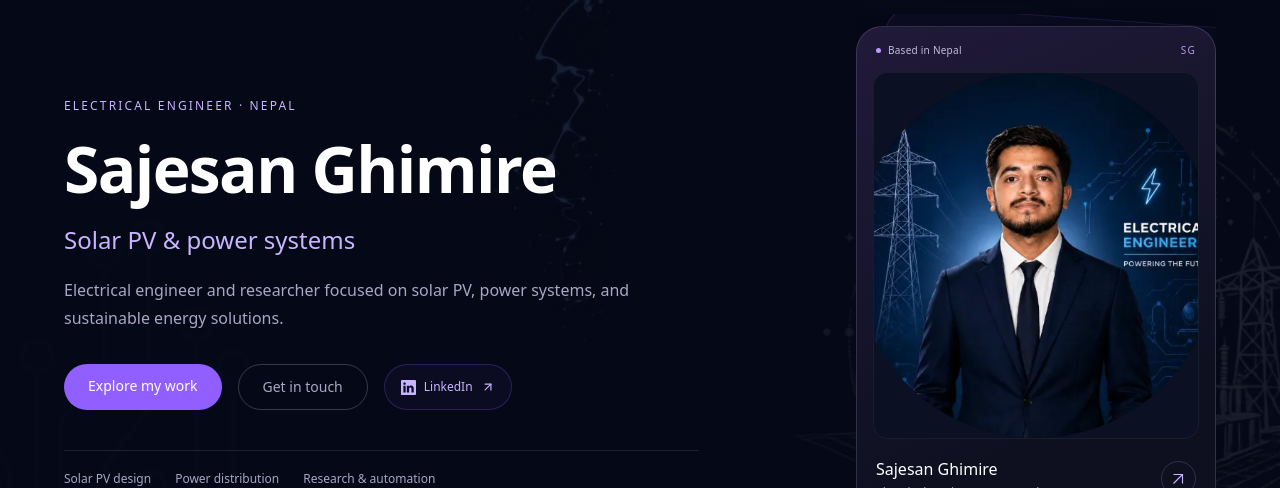
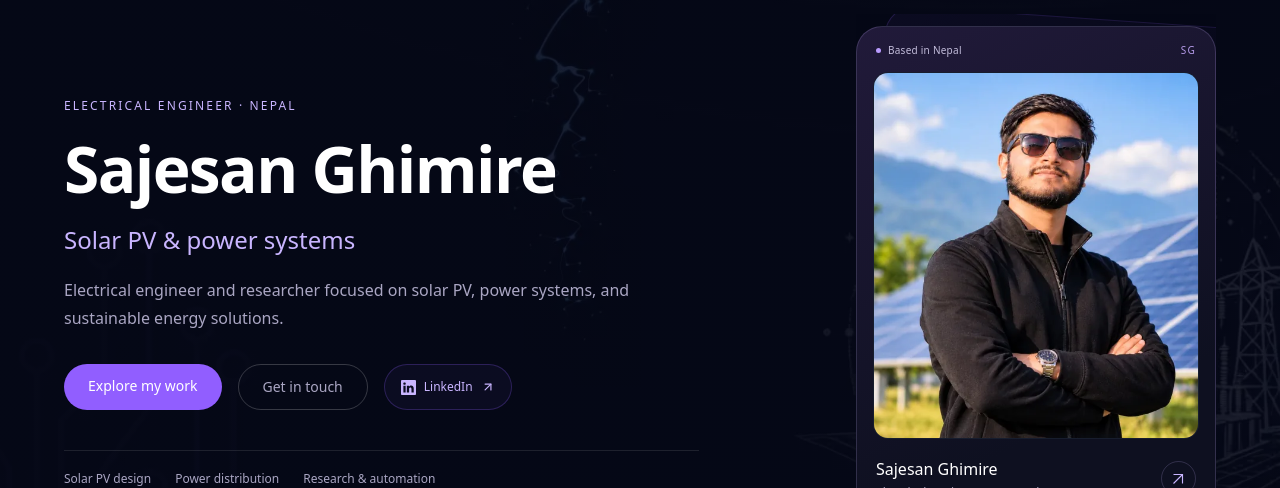
Before and after one commit to GhimirePlan/Sajesan-Ghimire-Portfolio, a React (Vite) app: page / in a window 1280 px wide. Shown: the part 146-634 px from the top of the page. Built offline with nearby package versions, Linux system fonts and the light colour scheme; no server answers.

Commit message:
Replace hero portrait with optimized solar site photo

```diff
--- a/src/components/sections/Hero.tsx
+++ b/src/components/sections/Hero.tsx
@@ -2,7 +2,7 @@ import { motion } from 'framer-motion';
 import { BsLinkedin } from 'react-icons/bs';
 import { FiArrowUpRight } from 'react-icons/fi';
 import { config } from '../../constants/config';
-import portrait from '../../assets/profile.webp';
+import portrait from '../../assets/hero-portrait.webp';
 
 export default function Hero() {
   return (
@@ -73,9 +73,11 @@ export default function Hero() {
           <div className="portrait-image-frame">
             <img
               src={portrait}
-              width={640}
-              height={640}
-              alt="Sajesan Ghimire, electrical engineer"
+              width={768}
+              height={615}
+              loading="eager"
+              decoding="async"
+              alt="Sajesan Ghimire at a solar PV installation"
               className="portrait-image"
             />
             <span className="portrait-sheen" aria-hidden="true" />
```
Also changed, not shown: src/assets/hero-portrait.webp (added).
